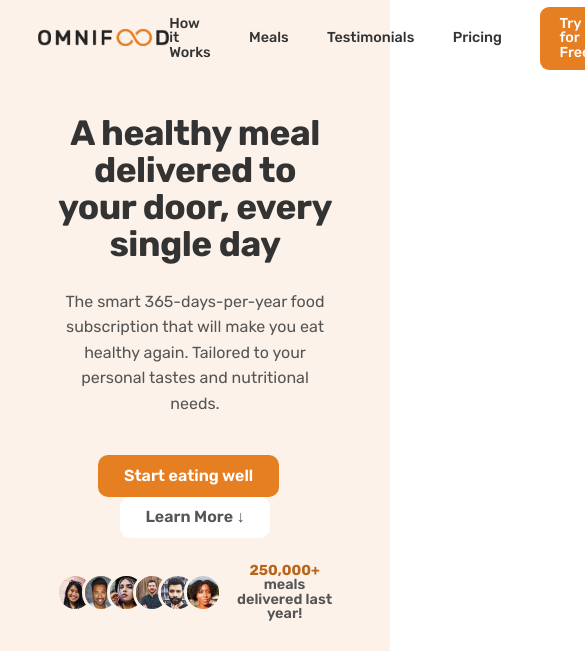
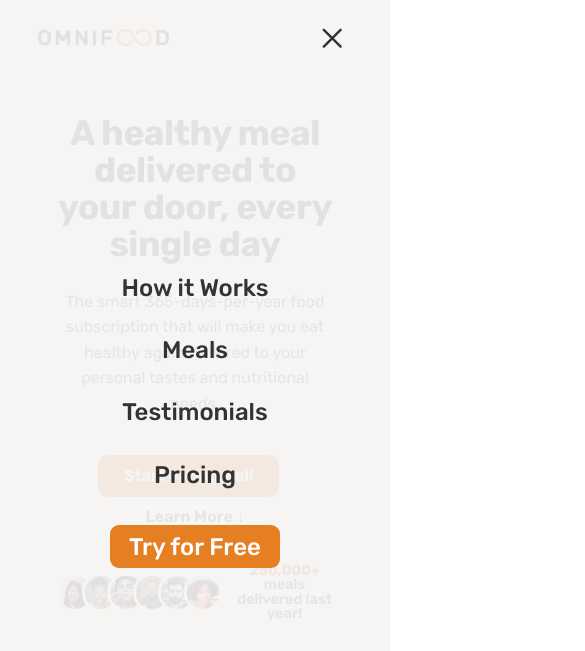
Before and after one commit to Priyaa-dev/Omnifood-project, a plain HTML site: page index.html in a window 390 px wide. Shown: the top 651 px of the page, 585 px wide, since content can reach past the window. Drawn offline with nearby package versions, Linux system fonts and the light colour scheme.

Commit message:
Final version v1.1

```diff
--- a/css/general.css
+++ b/css/general.css
@@ -48,6 +48,7 @@ html {
   10px / 16 px = 0.625 = 62.5%
   Percentage of user's browser font setting */
   font-size: 62.5%;
+  overflow-x: hidden;
 }
 
 body {
@@ -55,6 +56,7 @@ body {
   line-height: 1;
   font-weight: 400;
   color: #555;
+  overflow-x: hidden;
 }
 
 /* **************************** */
--- a/css/queries.css
+++ b/css/queries.css
@@ -164,4 +164,133 @@
   .footer {
     padding: 7.2rem 0;
   }
+
+  /* ****************************** */
+  /*        MOBILE NAVIGATION       */
+  /* ****************************** */
+
+  .btn-mobile-nav {
+    display: block;
+  }
+
+  .main-nav {
+    background-color: rgba(246, 246, 246, 0.90);
+    width: 100%;
+    height: 100vh;
+
+    position: absolute;
+    top: 0;
+    left: 0;
+
+    display: flex;
+    justify-content: center;
+    align-items: center;
+    transition: all 0.5s ease-in;
+    transform: translateX(100%);
+
+    /* Hide navigation */
+    /* display:none - Allows NO Transitions at all */
+    /* display: none; */
+
+    /* 1.  Hide it visually */
+    opacity: 0;
+
+    /* 2. Make it inaccessible to mouse and key */
+    pointer-events: none;
+
+    /* 3. Hide it from screen readers */
+    visibility: hidden;
+  }
+
+  .nav-open .main-nav {
+    opacity: 1;
+    pointer-events: auto;
+    visibility: visible;
+    transition: all 0.5s ease-in;
+    transform: translateX(0);
+  }
+
+  .nav-open .icon-mobile-nav[name='menu-outline'] {
+    display: none;
+  }
+
+  .nav-open .icon-mobile-nav[name='close-outline'] {
+    display: block;
+  }
+
+  .main-nav-list {
+    flex-direction: column;
+    gap: 4.8rem;
+  }
+
+  .main-nav-link:link,
+  .main-nav-link:visited {
+    font-size: 3rem;
+  }
 }
+
+/* ****************************** */
+/*  BELOW 704px (Smaller Tablets) */
+/* ****************************** */
+
+/* (700 / 16 = 44) */
+
+@media(max-width: 44em) {
+
+  .grid--3-cols,
+  .grid--4-cols {
+    grid-template-columns: repeat(2, 1fr);
+  }
+
+  .diet-content {
+    grid-column: 1 / -1;
+    justify-self: center;
+  }
+
+  .heading-secondary {
+    margin-bottom: 4.8rem;
+  }
+
+  .pricing-plan {
+    width: 100%;
+  }
+
+  .cta-text-box .heading-secondary {
+    margin-bottom: 2.4rem;
+  }
+
+  .grid-footer {
+    grid-template-columns: repeat(6, 1fr)
+  }
+
+  .nav-col {
+    grid-row: 1;
+    grid-column: span 2;
+    margin-bottom: 3.2rem;
+  }
+
+  .logo-col,
+  .address-col {
+    grid-row: 2;
+    grid-column: span 3;
+  }
+
+}
+
+/* ****************************** */
+/*      BELOW 544px (Phones)      */
+/* ****************************** */
+
+/* (544/ 16 = 34) */
+
+@media(max-width : 34em) {
+  .grid {
+    row-gap: 4.8rem;
+  }
+
+  .grid--2-cols,
+  .grid--3-cols,
+  .grid--4-cols {
+    grid-template-columns: 1fr;
+  }
+}
--- a/css/style.css
+++ b/css/style.css
@@ -11,6 +11,7 @@
   /* Because we want header to be sticky later */
   height: 9.6rem;
   padding: 0 4.8rem;
+  position: relative;
 }
 
 .logo {
@@ -96,9 +97,22 @@
 /* **************************** */
 /*     MOBILE NAVIGATION        */
 /* **************************** */
-.mobile-nav {}
+.btn-mobile-nav {
+  border: none;
+  background: none;
+  cursor: pointer;
+  display: none;
+}
 
-.mobile-nav-logo {}
+.icon-mobile-nav {
+  height: 4.8rem;
+  width: 4.8rem;
+  color: #333;
+}
+
+.icon-mobile-nav[name='close-outline'] {
+  display: none;
+}
 
 
 /* **************************** */
--- a/index.html
+++ b/index.html
@@ -18,7 +18,7 @@
 
 <body>
   <!-- ==== HEADER ==== -->
-  <header class="header">
+  <header class="header nav-open">
     <a href="#">
       <img class="logo" src="img/omnifood-logo.png" alt="Omnifood logo">
     </a>
@@ -34,9 +34,9 @@
       </ul>
     </nav>
 
-    <button class="mobile-nav">
-      <ion-icon class="mobile-nav-logo" name="menu-outline"></ion-icon>
-      <ion-icon class="mobile-nav-logo" name="close-outline"></ion-icon>
+    <button class="btn-mobile-nav">
+      <ion-icon class="icon-mobile-nav" name="menu-outline"></ion-icon>
+      <ion-icon class="icon-mobile-nav" name="close-outline"></ion-icon>
     </button>
   </header>
 
```
